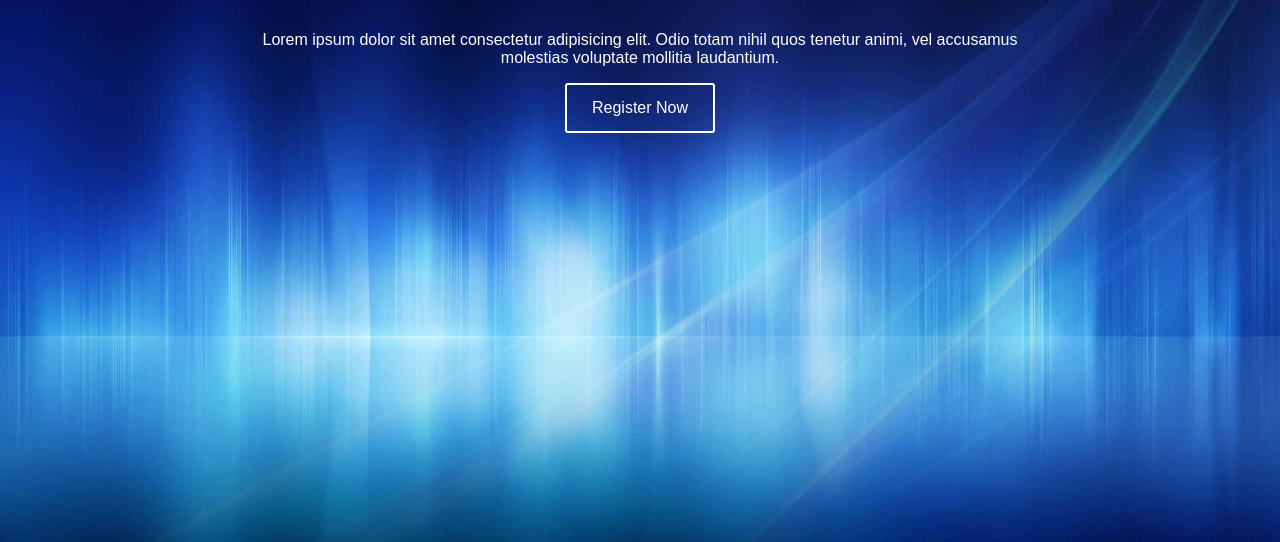
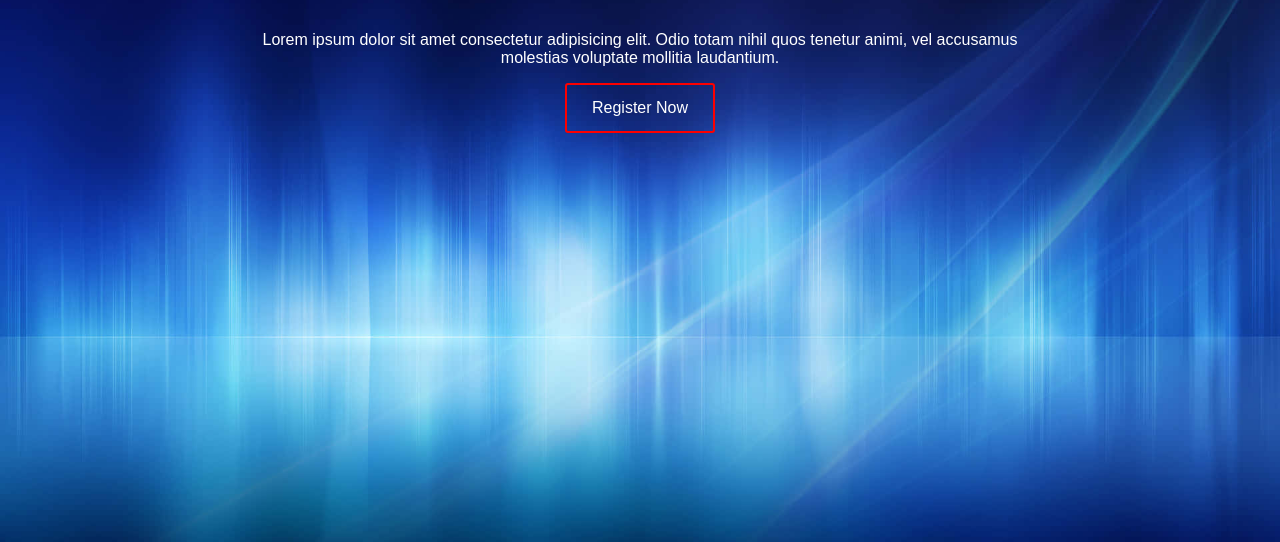
Before and after one commit to Fouz-Sherwani/project-encore, a plain HTML site: page index.html in a window 1280 px wide. Shown: the part 258-800 px from the top of the page. Drawn offline with Linux system fonts and the light colour scheme.

Commit message:
Change button border color

```diff
--- a/style.css
+++ b/style.css
@@ -53,7 +53,7 @@ body {
     button  {
         background-color: transparent;
         color: white;
-        border: 2px solid white;
+        border: 2px solid rgb(253, 0, 0);
         border-radius: 3px;
         width: 150px;
         height: 50px;
```
